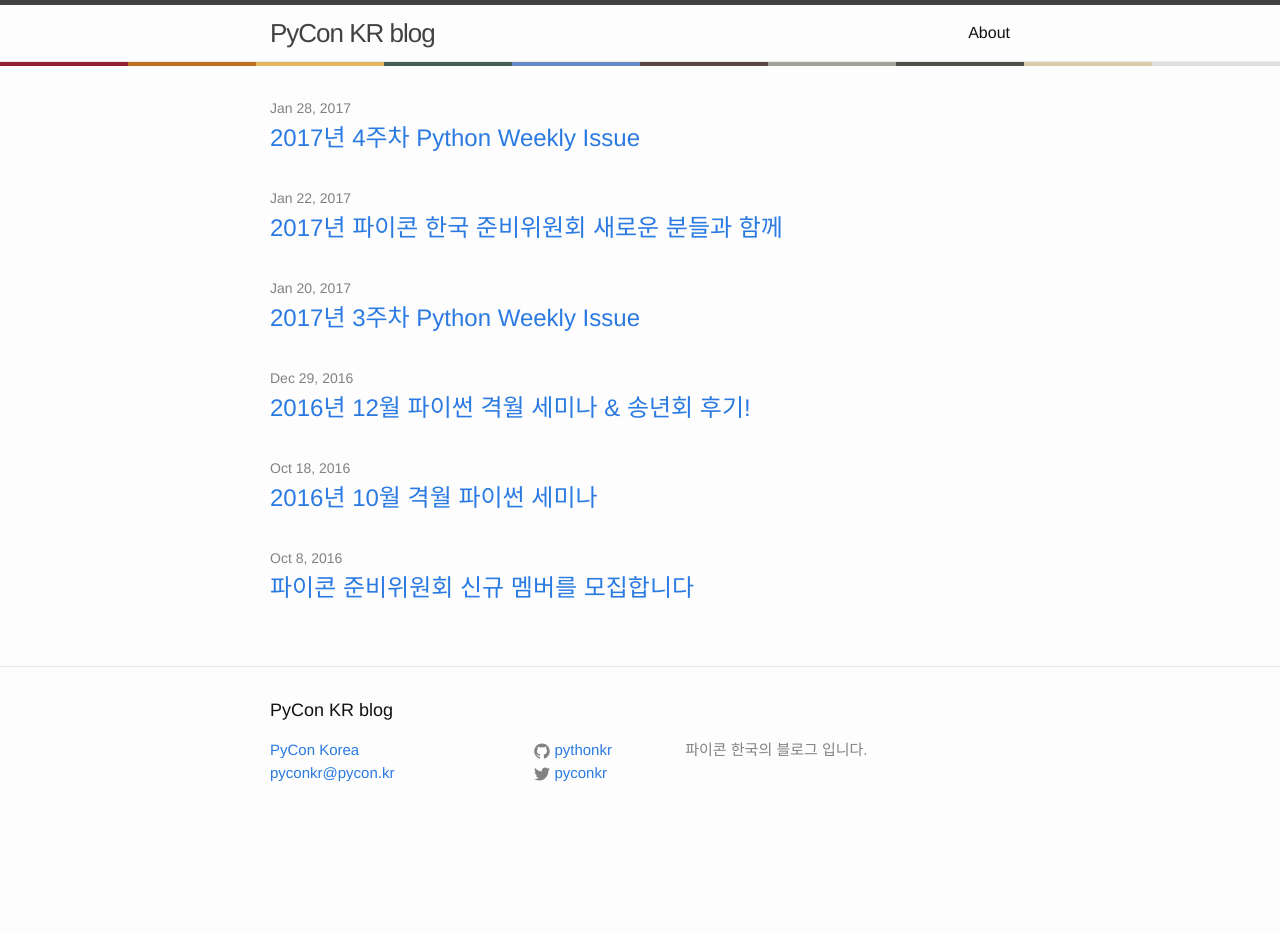
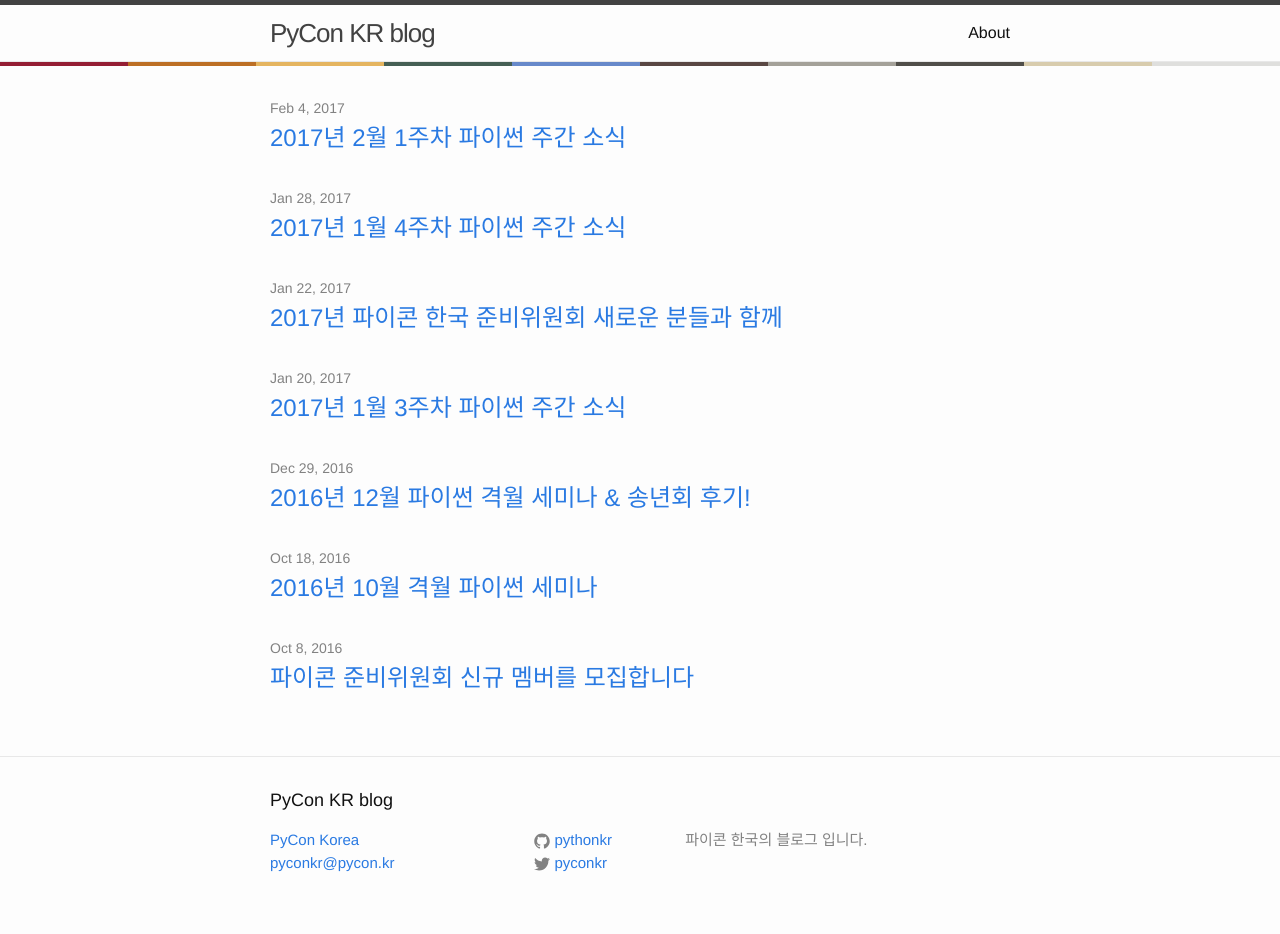
Before and after one commit to pythonkr/blog, a Jekyll site: the page built from index.md, in a window 1280 px wide. Built offline with Jekyll 4.4.1, drawn with Linux system fonts in a browser that asks for light colours; before the commit the page ends 900 px from its top, so only the background shows below that; some of the changed lines change nothing that is shown.

Commit message:
add: 2017년 2월 1주차 파이썬 주간 소식, 이전 글 제목 수정.

```diff
--- a/_posts/2017-01-20-python-weekly-2017-03.md
+++ b/_posts/2017-01-20-python-weekly-2017-03.md
@@ -1,10 +1,10 @@
 ---
 layout : post
-title : "2017년 3주차 Python Weekly Issue"
+title : "2017년 1월 3주차 파이썬 주간 소식"
 author : "박희찬, 권민재"
 ---
 
-2017년 3주차 Python 소식을 모았습니다. 매주 발행되는 Python 메일링들을 취합하여 요약 번역하였습니다. 편의상 문장을 짧게 줄인 것에 대해 너른 양해 부탁드립니다. 의역 혹은 오역이 있을 수 있으니 자세한 정보는 원문 링크를 꼭 참고해주세요.
+2017년 1월 3주의 파이썬 소식을 모았습니다. 매주 발행되는 파이썬 메일링들을 취합하여 요약 번역하였습니다. 편의상 문장을 짧게 줄인 것에 대해 너른 양해 부탁드립니다. 의역 혹은 오역이 있을 수 있으니 자세한 정보는 원문 링크를 꼭 참고해주세요.
 
 읽어주셔서 고맙습니다.
 
--- a/_posts/2017-01-28-python-weekly-2017-04.md
+++ b/_posts/2017-01-28-python-weekly-2017-04.md
@@ -1,10 +1,10 @@
 ---
 layout : post
-title : "2017년 4주차 Python Weekly Issue"
+title : "2017년 1월 4주차 파이썬 주간 소식"
 author : "박희찬, 권민재"
 ---
 
-2017년 4주차 Python 소식을 모았습니다. 매주 발행되는 Python 메일링들을 취합하여 요약 번역하였습니다. 편의상 문장을 짧게 줄인 것에 대해 너른 양해 부탁드립니다. 의역 혹은 오역이 있을 수 있으니 자세한 정보는 원문 링크를 꼭 참고해주세요.
+2017년 1월 4주의 파이썬 소식을 모았습니다. 매주 발행되는 파이썬 메일링들을 취합하여 요약 번역하였습니다. 편의상 문장을 짧게 줄인 것에 대해 너른 양해 부탁드립니다. 의역 혹은 오역이 있을 수 있으니 자세한 정보는 원문 링크를 꼭 참고해주세요.
 
 읽어주셔서 고맙습니다.
 
--- /dev/null
+++ b/_posts/2017-02-04-python-weekly-2017-05.md
@@ -0,0 +1,121 @@
+---
+layout : post
+title : "2017년 2월 1주차 파이썬 주간 소식"
+author : "박희찬, 권민재"
+---
+
+2017년 2월 1주의 파이썬 소식을 모았습니다. 매주 발행되는 파이썬 메일링들을 취합하여 요약 번역하였습니다. 의역 혹은 오역이 있을 수 있으니 자세한 정보는 원문 링크를 꼭 참고해주세요.
+
+고맙습니다.
+
+----
+
+## 읽어 볼 만한 글
+
+#### [머신러닝의 규칙: 머신러닝 엔지니어링의 모범 사례들](http://martin.zinkevich.org/rules_of_ml/rules_of_ml.pdf)
+파이썬에 한정된 것은 아니지만 구글에서 제공하는 머신러닝의 기본적인 지식과 좋은 사례들을 다루고 있습니다.
+
+#### [Python 엑셀 튜토리얼 가이드](https://www.datacamp.com/community/tutorials/python-excel-tutorial#gs.null)
+이 튜토리얼은 엑셀과 파이썬으로 어떻게 일하면 좋은 지 인사이트를 제공합니다. pandas, openpyxl, xlrd, xlutils, pyexcel 과 같이 스프레드시트를 읽고 쓰는 데 도움이 되는 파이썬 패키지들을 소개하고 이것들의 사용법을 다룹니다.
+
+#### [뉴럴 네트워크를 활용한 문자열 분류](https://machinelearnings.co/text-classification-using-neural-networks-f5cd7b8765c6#.uqnxiiz3c)
+챗봇이 어떻게 동작하는지 이해하는 것은 중요합니다. 챗봇의 가장 기본적이고 중요한 기능은 머신러닝을 통한 문자열 분류(Text Classification) 입니다. 이 글은 ANN(Artificial Neural Network) 의 내부 동작원리를 살펴봅니다.
+
+#### [데이터 과학: 스포츠 분석을 위한 Apache Spark](https://content.pivotal.io/blog/how-data-science-assists-sports)
+스포츠에서의 분석은 중요한 도구 중 하나입니다. 데이터 과학이 어떻게 스포츠에서 응용되는지에 대해 이야기하며 데이터 분석, 시각화 등에 대해 다루며 Spark 의 모델링과 함께 보편적인 데이터 과학의 컨셉과 스포츠 데이터의 분석 등을 함께 다룹니다.
+
+#### [데이터 과학 프로젝트의 생성과 배포](https://www.continuum.io/blog/developer-blog/productionizing-deploying-data-science-projects)
+이 글은 데이터 과학의 어플리케이션 개발 워크플로우에 대해 다룹니다. 각종 모범 사례들, 추천할 만한 도구들 등을 함께 소개합니다.
+
+#### [약을 원하나요? 파이썬을 사용하세요.](https://arxiv.org/pdf/1607.00378v1.pdf)
+이 문서는 파이썬으로 약 관련 정보를 다루는 것에 대한 논문입니다. 다양한 예제들과 화학 관련 파이썬 패키지, 머신러닝, 웹 프레임워크 등을 통해 어떻게 효율적으로 파이썬으로 데이터 과학 파이프라인을 구성하는지에 대한 내용을 다룹니다.
+
+#### [Keras 와 Tensorflow 를 활용한 자동 주행](https://wroscoe.github.io/keras-lane-following-autopilot.html)
+이 글은 Keras 와 Tensorflow 를 활용하여 CNN(Convolution Neural Network) 을 통해 어떻게 두 개의 흰색 선을 따라 자동차가 자동으로 주행할 수 있었는지에 대해 다룹니다.
+
+#### [파이썬으로 초당 수백만 건의 요청을 다루기](https://medium.freecodecamp.com/million-requests-per-second-with-python-95c137af319)
+
+#### [Q-Learning 을 사용하여 소형 크롤링 로봇의 모터 프리미티브 학습하기](http://nbviewer.jupyter.org/github/du-phan/Autonomous_robot/blob/master/Code/Simulation/Crawling_Simulation.ipynb)
+
+#### [Keras 와 Tensorflow 를 활용한 딥러닝 음식 분류](http://blog.stratospark.com/deep-learning-applied-food-classification-deep-learning-keras.html)
+
+#### [파이썬스러운 파이썬 타입 시스템: 덕 타이핑(Duck Typing)](https://trm.io/2017/01/29/structural-subtyping-python.html)
+
+#### [VIM 을 파이썬 IDE 로 사용하기](http://www.liuchengxu.org/posts/use-vim-as-a-python-ide/)
+
+----
+
+## 주목할 만한 프로젝트, 도구, 라이브러리들
+
+#### [PaintsChainer](https://github.com/pfnet/PaintsChainer)
+chainer 를 통해 선으로 된 그림에 색을 입히는 도구입니다. CNN 을 사용하여 당신은 당신의 스케치에 자동/반자동으로 색을 입힐 수 있습니다.
+
+#### [clickbait-detector](https://github.com/saurabhmathur96/clickbait-detector)
+딥러닝을 활용하여 클릭 낚시용 제목을 감지하는 도구입니다.
+
+#### [PRET](https://github.com/RUB-NDS/PRET)
+프린터 개발 관련 도구입니다. 당신의 프린터는 안전한가요? 다른 사람이 확인하기전에 먼저 당신의 프린터를 체크하세요.
+
+#### [Airbnb StreamAlert](https://github.com/airbnb/streamalert)
+당신이 정의한 규칙대로 데이터 수집, 분석, 알람을 할 수 있는 서버리스(Server-less) 실시간 데이터 분석 프레임워크입니다.
+* 함께 보면 좋을 글 : [StreamAlert: 실시간 데이터 분석 및 알람 by Airbnb](https://medium.com/airbnb-engineering/streamalert-real-time-data-analysis-and-alerting-e8619e3e5043#.3ee0gxk45)
+
+#### [Japronto](https://github.com/squeaky-pl/japronto)
+uvloop 와 picohttpparser 기반의 Pipelining HTTP 서버와 결합된 파이썬 3.5+ 버전의 웹 마이크로 프레임워크로, 엄청난 속도와 고가용성, 비동기를 지원합니다.
+
+#### [pyzdb](https://github.com/asrp/pyzdb)
+ZeroMQ 를 사용한 가벼운 파이썬 문법 쿼리입니다.
+
+#### [IMGKit](https://github.com/jarrekk/imgkit)
+wkhtmltoimage 의 Wrapper 로, Webkit 을 활용하여 HTML 을 IMG 로 변환하는 도구입니다.
+
+#### [BucketStore](https://github.com/kennethreitz/bucketstore)
+파이썬으로 구현된 심플한 Amazon S3 클라이언트입니다. Requests 로 유명한 kennethreitz 가 개발했습니다.
+
+#### [lifelights](https://github.com/jjensn/lifelights)
+비디오게임 홈 자동화 도구입니다. 게임 안에서 IoT 기기를 제어합니다. 아직은 윈도우에서만 동작합니다.
+
+#### [deep-makeover](https://github.com/david-gpu/deep-makeover)
+남자(여자) 사진을 다른 성별 사진으로 만들어주는 딥러닝 프로젝트입니다.
+
+#### [FreeWifi](https://github.com/kylemcdonald/FreeWifi)
+공개된 무료 와이파이를 사용하도록 도와주는 도구입니다. macOS 와 Linux 에서 사용 가능하며, 윈도우 환경에서는 테스트가 이루어지지 않았습니다.
+
+#### [rpi-appliance-monitor](https://github.com/Shmoopty/rpi-appliance-monitor)
+라즈베리파이를 활용하여 집 안의 전자제품들을 모니터링 할 수 있도록 돕는 도구입니다.
+
+#### [hypertools](https://github.com/ContextLab/hypertools)
+다차원 데이터를 시각화하도록 돕는 도구입니다.
+
+#### [tweets_analyzer](https://github.com/x0rz/tweets_analyzer)
+트위터 활동량 등을 분석해주는 도구입니다.
+
+#### [word_prediction](https://github.com/Kyubyong/word_prediction)
+CNN(Convolutional Neural Networks) 를 활용하여 단어를 예측해주는 도구입니다.
+
+#### [pycycle](https://github.com/bndr/pycycle)
+반복적인 파이썬 패키지 임포트를 찾아 고칠 수 있도록 도와주는 도구입니다. 아직 실험적인 단계입니다.
+
+#### [WSStat](https://github.com/Fitblip/wsstat)
+파이썬 3.3+ 와 AsyncIO, Websocket, Urwid 라이브러리를 활용하여 웹소켓 모니터링을 도와주는 도구입니다.
+
+----
+
+## 새로운 버전
+
+#### [IPython 5.2](http://ipython.readthedocs.io/en/stable/whatsnew/version5.html#ipython-5-2)
+
+#### [Anaconda 4.3](https://www.continuum.io/blog/developer-blog/anaconda-43-released)
+
+#### [Tensorflow 1.0.0-rc0](https://github.com/tensorflow/tensorflow/releases/tag/v1.0.0-rc0)
+
+#### [Pyston 0.6.1](https://blog.pyston.org/2017/01/31/pyston-0-6-1-released-and-future-plans/)
+이번 릴리즈의 기본적인 벤치마크 결과 CPython 보다 95% 가량 더 빨라졌습니다. 다른 뉴스로는 드롭박스가 더 이상 다음 릴리즈의 스폰서를 하지 않을 예정입니다.
+
+----
+
+## 참고
+1. [Python Weekly](http://www.pythonweekly.com)
+2. [Pycoders](http://pycoders.com)
+3. [Import Python](http://importpython.com/newsletter/)
+4. [Python Tricks](https://www.getdrip.com/forms/74410913/submissions/new)
```
